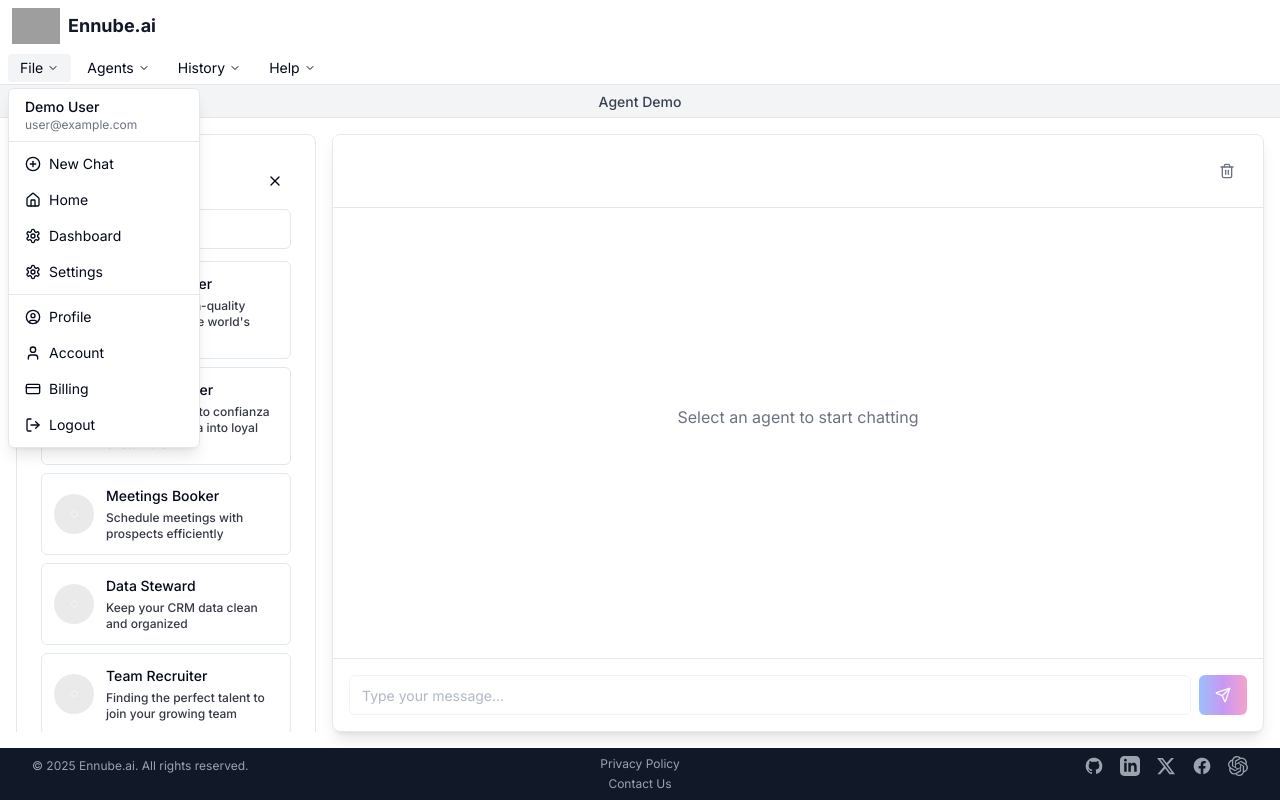
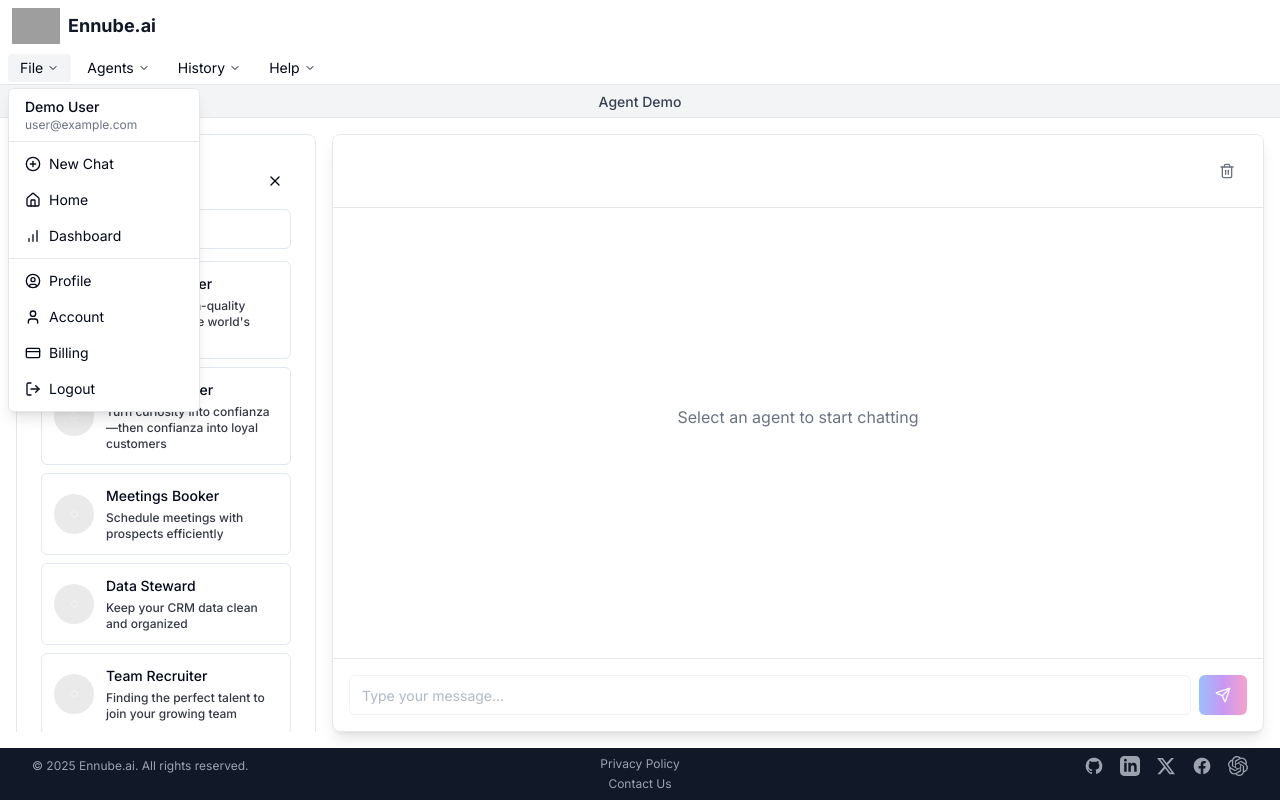
Before and after one commit to alexennube/ennube-ai-chat, a Next.js app: page / in a window 1280 px wide. Both pictures are taken after a click on the button "File". Built offline with nearby package versions, Linux system fonts and the light colour scheme; grey boxes are pictures that could not be loaded.

Commit message:
feat: update menu bar links and icons
Change Home link, update Dashboard link, replace Dashboard icon, remove settings.

Co-authored-by: Alex <84749872+alexennube@users.noreply.github.com>

```diff
--- a/components/menu-bar.tsx
+++ b/components/menu-bar.tsx
@@ -9,7 +9,6 @@ import { useClickOutside } from "@/hooks/use-click-outside"
 import {
   ChevronDown,
   LogOut,
-  Settings,
   Home,
   PlusCircle,
   HelpCircle,
@@ -20,6 +19,7 @@ import {
   CreditCard,
   UserCircle,
   Users,
+  BarChart,
 } from "lucide-react"
 
 type MenuItem = {
@@ -83,9 +83,8 @@ export function MenuBar({ onViewAllAgents }: MenuBarProps) {
 
   const fileMenu: MenuItem[] = [
     { label: "New Chat", href: "/chat", icon: <PlusCircle className="h-4 w-4 mr-2" /> },
-    { label: "Home", href: "/", icon: <Home className="h-4 w-4 mr-2" /> },
-    { label: "Dashboard", href: "/dashboard", icon: <Settings className="h-4 w-4 mr-2" /> },
-    { label: "Settings", href: "/settings", icon: <Settings className="h-4 w-4 mr-2" /> },
+    { label: "Home", href: "https://app.ennube.ai", icon: <Home className="h-4 w-4 mr-2" /> },
+    { label: "Dashboard", href: "https://app.ennube.ai/dashboard", icon: <BarChart className="h-4 w-4 mr-2" /> },
     { type: "separator" } as any,
     { label: "Profile", href: "/profile", icon: <UserCircle className="h-4 w-4 mr-2" /> },
     { label: "Account", href: "/account", icon: <User className="h-4 w-4 mr-2" /> },
```
